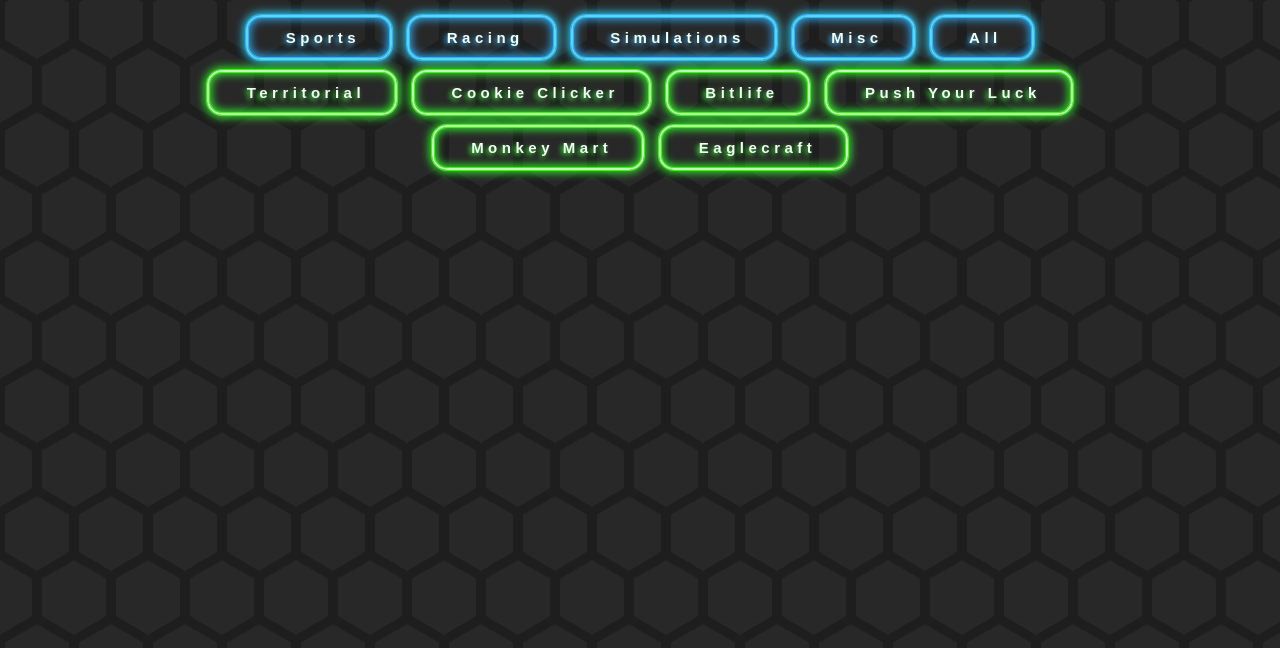
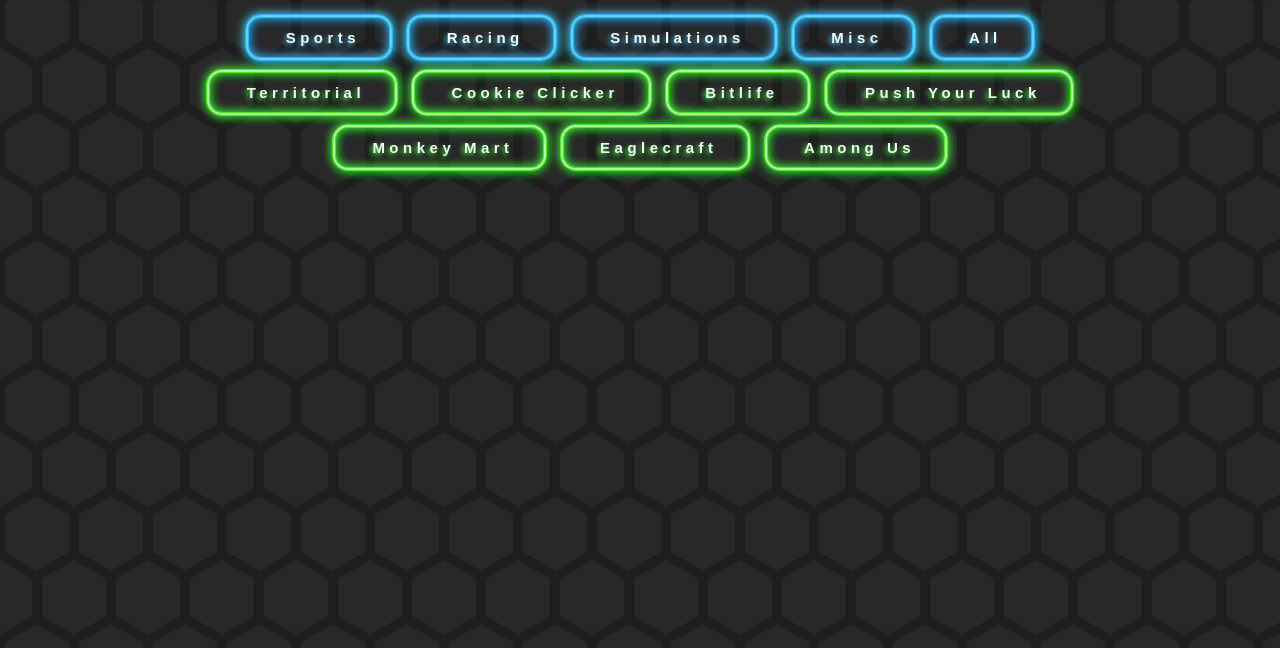
Before and after one commit to rydrweb/sims, a plain HTML site: page index.html in a window 1280 px wide. Shown: the part 152-800 px from the top of the page. Drawn offline with Linux system fonts and the light colour scheme.

Commit message:
Update index.html

```diff
--- a/index.html
+++ b/index.html
@@ -177,6 +177,7 @@
     <div class="content">
         <a href="https://rydrweb.github.io/monkeymart">Monkey Mart</a>
         <a href="https://rydrweb.github.io/Eaglecraft/">Eaglecraft</a>
+        <a href="https://rydrweb.github.io/amongus/">Among Us</a>
     </div>
 </body>
 
```
